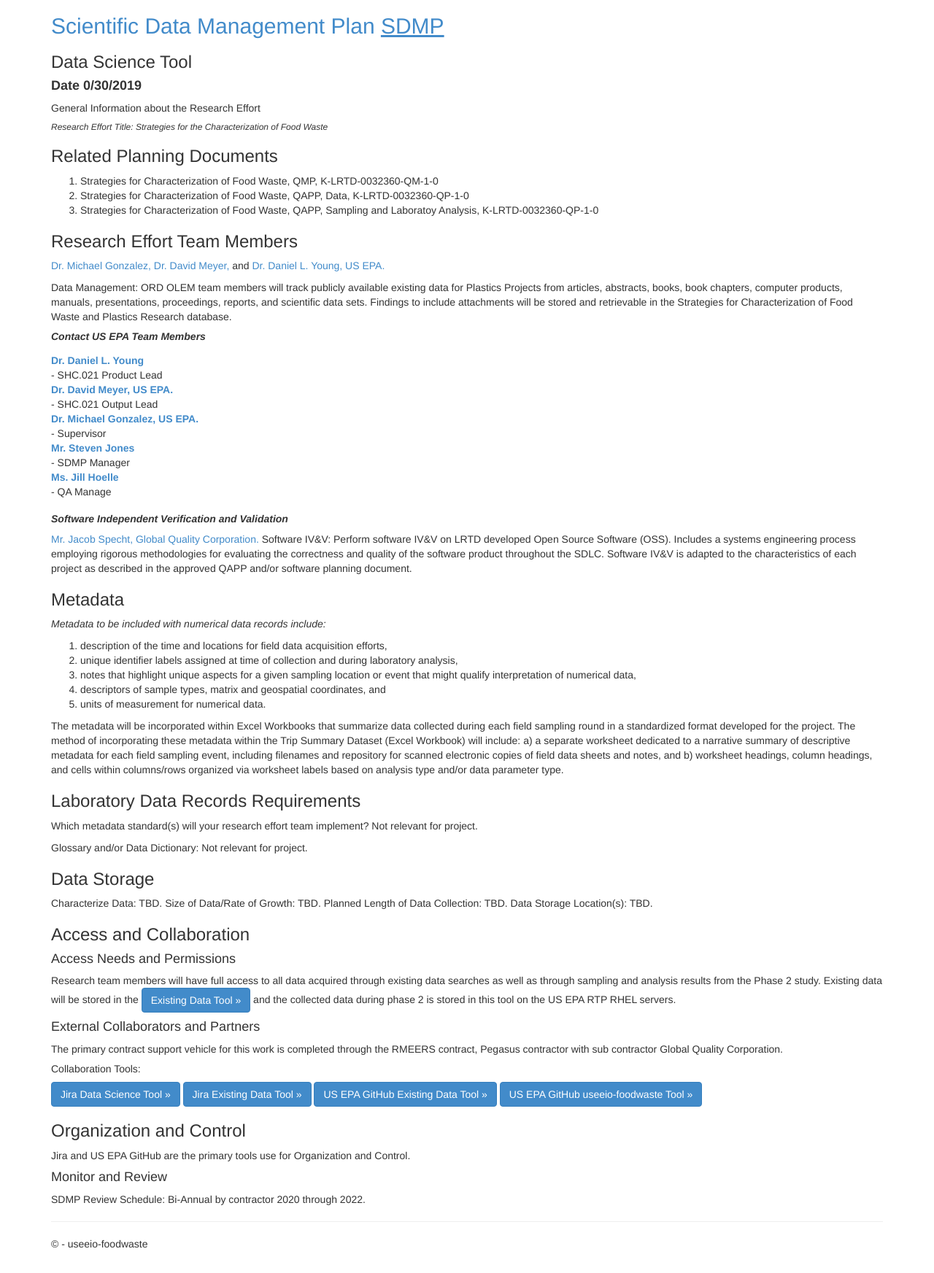
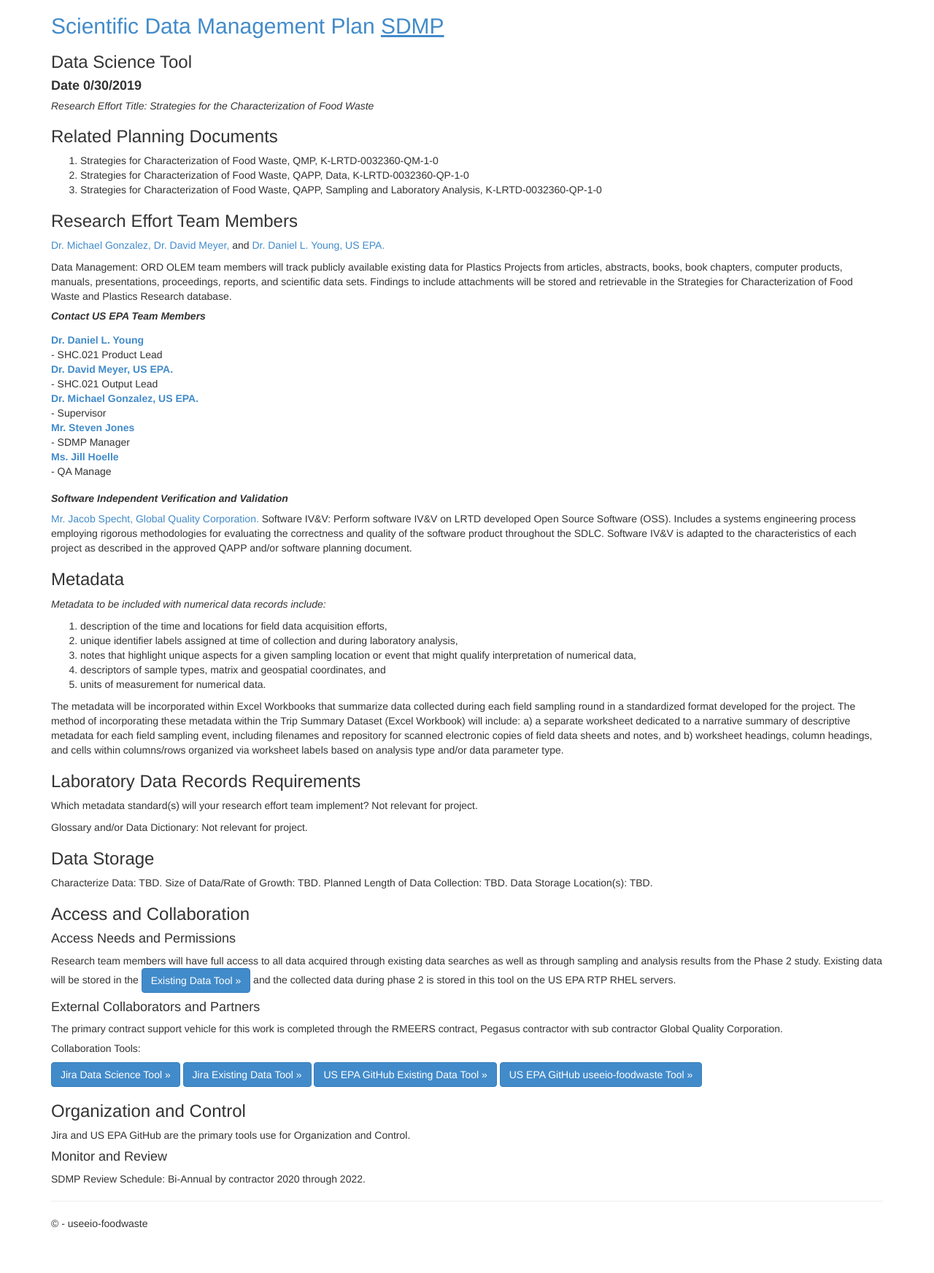
Before and after one commit to WesIngwersen/useeio-foodwaste, a Django app: template useeio-foodwaste/app/templates/app/sdmp.html in a window 1280 px wide. Shown: the part 51-1796 px from the top of the page at 73% size. After the commit the page ends 1734 px from the top, so only its background shows below. Run offline with Django 3.2, Linux system fonts and the light colour scheme; the template is opened without the code that fills it, so the values that code supplies are empty; some libraries are stand-ins or nearby versions.

Commit message:
Added some info for notebook and sdmp.

```diff
--- a/useeio-foodwaste/app/templates/app/sdmp.html
+++ b/useeio-foodwaste/app/templates/app/sdmp.html
@@ -5,14 +5,13 @@
 <h2><a href="https://intranet.ord.epa.gov/scientific-data-management">Scientific Data Management Plan <u>SDMP</u></a></h2>
 <h3>Data Science Tool</h3>
 <h4><b>Date 0/30/2019</b></h4>
-<h5<b>General Information about the Research Effort</b></h5>
-<h6><i>Research Effort Title: Strategies for the Characterization of Food Waste</i></h6>
+<h5><i>Research Effort Title: Strategies for the Characterization of Food Waste</i></h5>
 
 <h3>Related Planning Documents</h3>
  <ol>
   <li>Strategies for Characterization of Food Waste, QMP, K-LRTD-0032360-QM-1-0</li>
   <li>Strategies for Characterization of Food Waste, QAPP, Data, K-LRTD-0032360-QP-1-0</li>
-  <li>Strategies for Characterization of Food Waste, QAPP, Sampling and Laboratoy Analysis, K-LRTD-0032360-QP-1-0</li>
+  <li>Strategies for Characterization of Food Waste, QAPP, Sampling and Laboratory Analysis, K-LRTD-0032360-QP-1-0</li>
 </ol>
 
 <h3>Research Effort Team Members</h3>
@@ -33,7 +32,6 @@
   <dt><a href="mailto:hoelle.jill@epa.gov">Ms. Jill Hoelle</a></dt>
   <dd>- QA Manage</dd>
 </dl>
-
 <h5><b><i>Software Independent Verification and Validation</i></b></h5>
 <p><a href="mailto:jacob@gqc.com">Mr. Jacob Specht, Global Quality Corporation.</a> Software IV&V: Perform software IV&V on LRTD developed Open Source Software (OSS).
     Includes a systems engineering process employing rigorous methodologies for evaluating the correctness and quality of the software product throughout the SDLC.
@@ -56,29 +54,25 @@
 <h3>Laboratory Data Records Requirements</h3>
 <p>Which metadata standard(s) will your research effort team implement? Not relevant for project.</p>
 <p>Glossary and/or Data Dictionary: Not relevant for project.</p>
-
 <h3>Data Storage</h3>
 <p>Characterize Data: TBD. Size of Data/Rate of Growth: TBD. Planned Length of Data Collection: TBD. Data Storage Location(s): TBD.</p>
-
 <h3>Access and Collaboration</h3>
 <h4>Access Needs and Permissions</h4>
+
 <p>Research team members will have full access to all data acquired through existing data searches as well as through sampling and analysis results from the Phase 2
     study. Existing data will be stored in the <a href="https://plasticsprojects.epa.gov/" class="btn btn-primary btn-large">Existing Data Tool &raquo;</a> and the
     collected data during phase 2 is stored in this tool on the US EPA RTP RHEL servers.</p>
-
 <h4>External Collaborators and Partners</h4>
 <p>The primary contract support vehicle for this work is completed through the RMEERS contract, Pegasus contractor with sub contractor Global Quality Corporation.</p>
+
 <h5>Collaboration Tools:</h5>
 <a href="https://epalca.atlassian.net/jira/software/projects/JULIA/boards/8" class="btn btn-primary btn-large">Jira Data Science Tool &raquo;</a>
 <a href="https://epalca.atlassian.net/jira/software/projects/DAT/boards/5" class="btn btn-primary btn-large">Jira  Existing Data Tool &raquo;</a>
 <a href="https://github.com/USEPA/FoodWaste" class="btn btn-primary btn-large">US EPA GitHub Existing Data Tool &raquo;</a>
 <a href="https://github.com/USEPA/useeio-foodwaste" class="btn btn-primary btn-large">US EPA GitHub useeio-foodwaste Tool &raquo;</a>
 
-
 <h3>Organization and Control</h3>
 <p>Jira and US EPA GitHub are the primary tools use for Organization and Control.</p>
-
 <h4>Monitor and Review</h4>
 <p>SDMP Review Schedule: Bi-Annual by contractor 2020 through 2022.</p>
-
 {% endblock %}
```
Also changed, not shown: useeio-foodwaste/app/templates/app/jupyter.html (+6 -4 lines).
